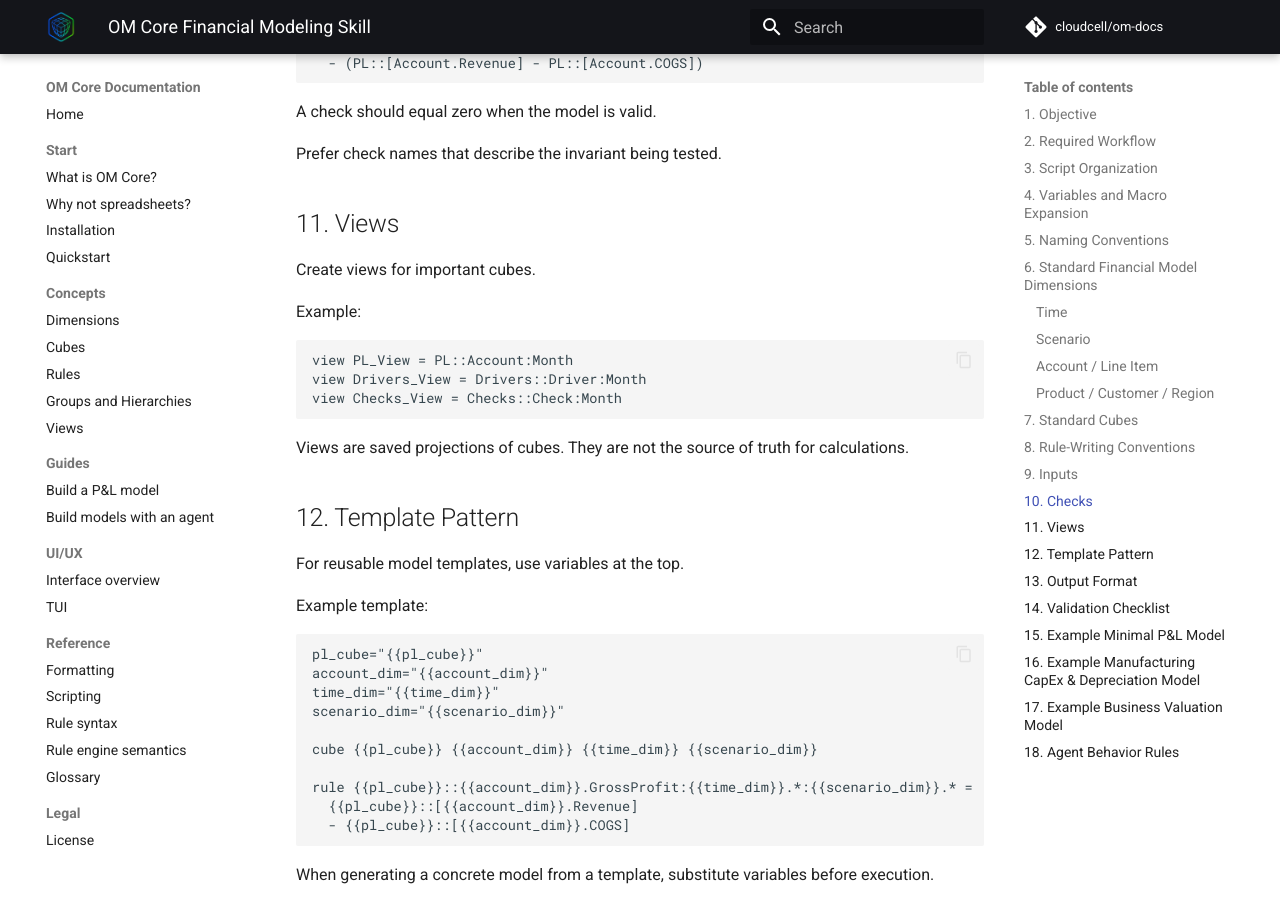
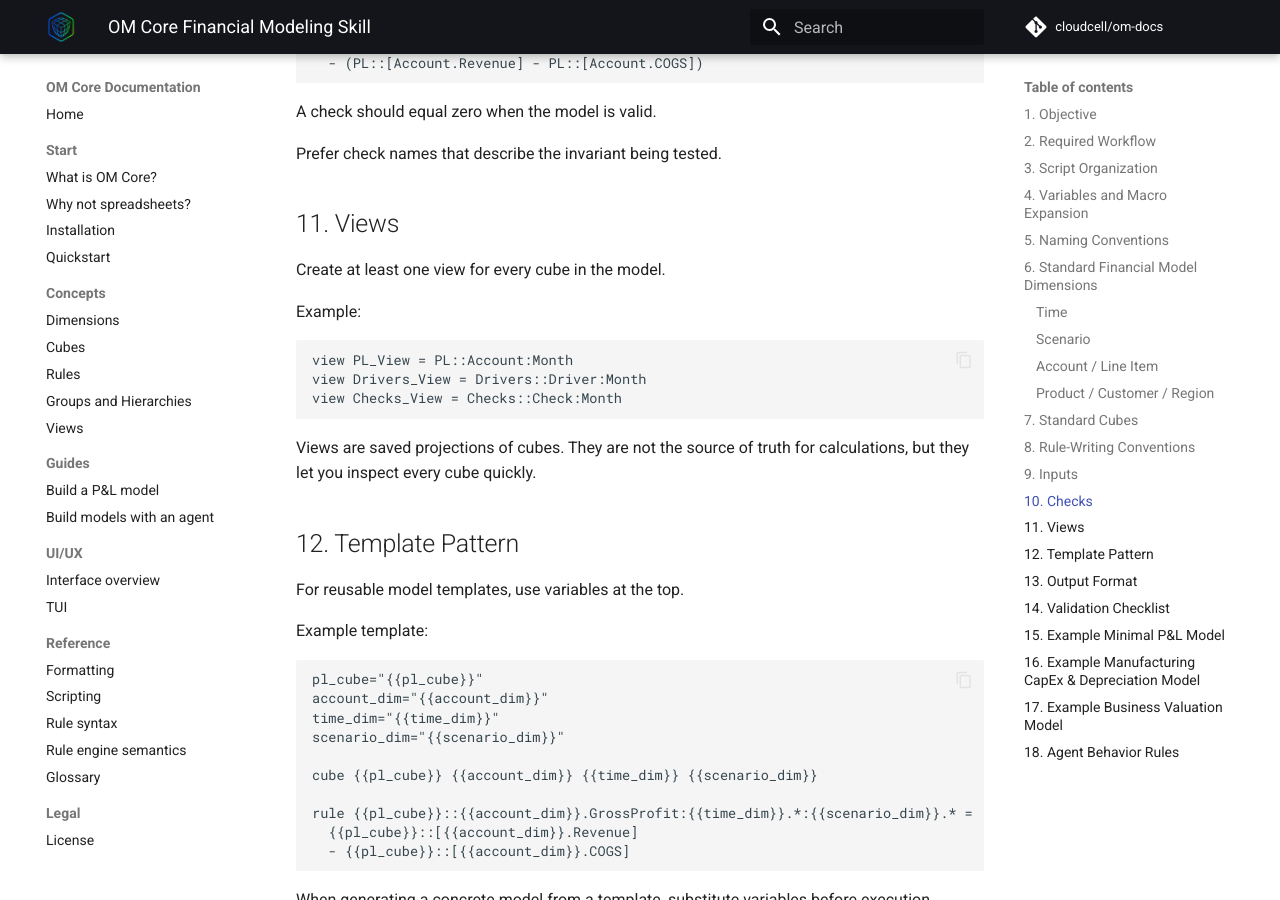
Before and after one commit to cloudcell/om-docs, an MkDocs documentation site: the page built from docs/agent-skills/financial-modeling/SKILLS.md, in a window 1280 px wide and 900 px high, scrolled down 6440 px. Built offline with MkDocs 1.6.1 and Material for MkDocs 9.7.7, drawn with Linux system fonts in a browser that asks for light colours; comment, search, counter and statistics services are not loaded; some of the changed text lies outside the part shown.

Commit message:
docs: require views for all cubes in financial modeling skill, add Checks_View to business valuation example
Update skill files to mandate creating at least one view per cube instead of only for "important" or "main output" cubes. Add explanatory text that views enable quick inspection of all cubes. Include Checks_View in business valuation model's views file to comply with updated guideline.

````diff
--- a/docs/agent-skills/financial-modeling/SKILLS.md
+++ b/docs/agent-skills/financial-modeling/SKILLS.md
@@ -289,7 +289,7 @@ Prefer check names that describe the invariant being tested.
 
 ## 11. Views
 
-Create views for important cubes.
+Create at least one view for every cube in the model.
 
 Example:
 
@@ -299,7 +299,7 @@ view Drivers_View = Drivers::Driver:Month
 view Checks_View = Checks::Check:Month
 ```
 
-Views are saved projections of cubes. They are not the source of truth for calculations.
+Views are saved projections of cubes. They are not the source of truth for calculations, but they let you inspect every cube quickly.
 
 ## 12. Template Pattern
 
@@ -361,7 +361,7 @@ Before finalizing a model, check:
 * No RHS reference relies on hidden first-item defaults.
 * Input assumptions are separated from calculated outputs.
 * Checks exist for important accounting identities.
-* Views exist for the main output cubes.
+* At least one view exists for every cube.
 * The model can be loaded through `source build.openm`.
 
 ## 15. Example Minimal P&L Model
````
Also changed, not shown: skills/om-core-financial-modeling/SKILLS.md (+3 -3 lines), 1 other file.
